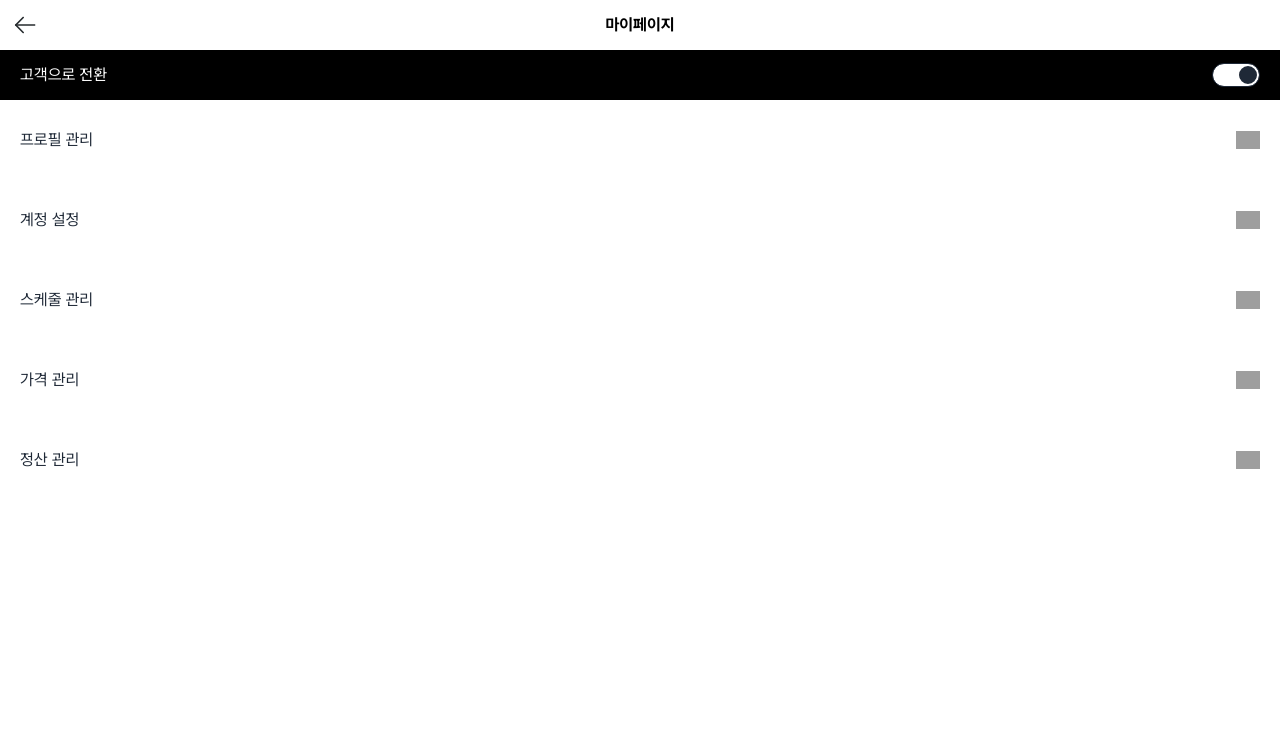
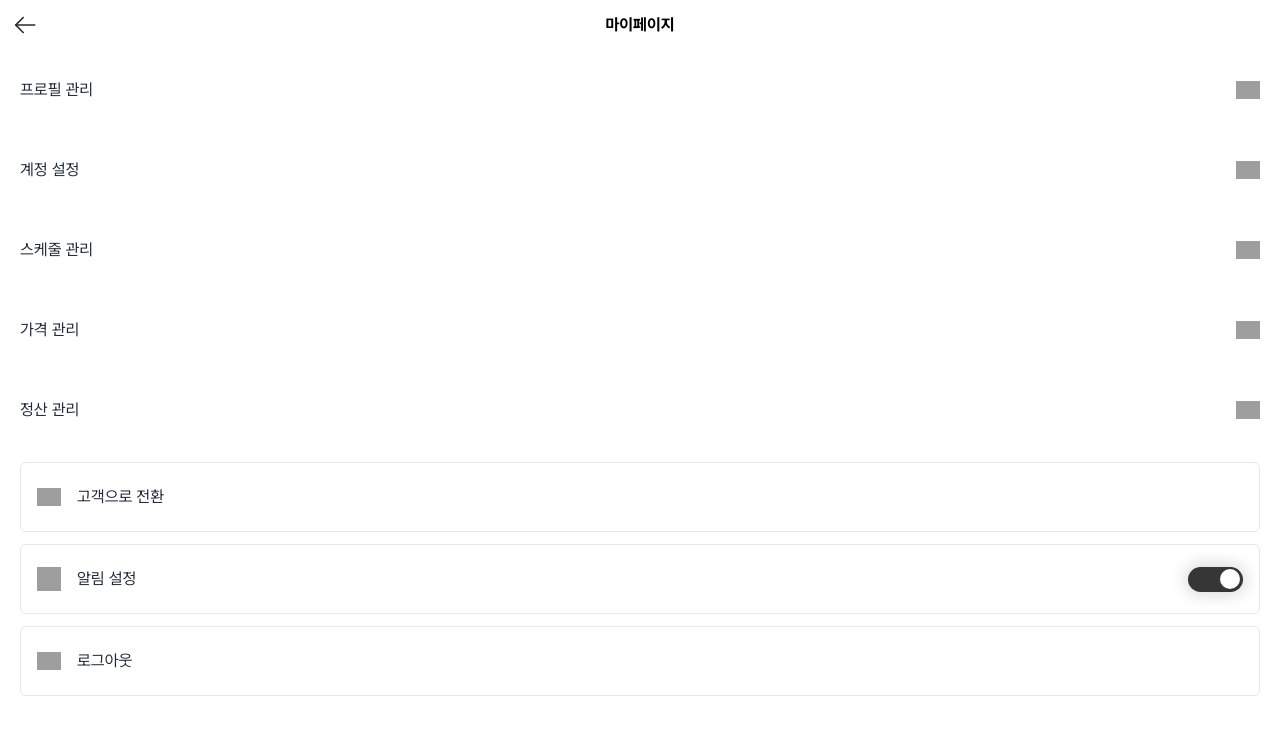
Before and after one commit to 2-PERSONULL/mfc-front, a Next.js app: page /partner/mypage/menu in a window 1280 px wide. Shown: the top 734 px of the page. Built offline with nearby package versions, Linux system fonts and the light colour scheme; grey boxes are pictures that could not be loaded.

Commit message:
feat: 파트너 마이페이지 메뉴 컴포넌트 추가

```diff
--- a/src/app/globals.css
+++ b/src/app/globals.css
@@ -67,3 +67,39 @@ body::-webkit-scrollbar {
 .animate-slide-down {
   animation: slide-down 0.5s forwards;
 }
+
+.toggleSwitch {
+  width: 55px;
+  height: 25px;
+  display: block;
+  position: relative;
+  border-radius: 30px;
+  background-color: #fff;
+  box-shadow: 0 0 16px 3px rgba(0 0 0 / 15%);
+  cursor: pointer;
+}
+
+.toggleSwitch .toggleButton {
+  width: 20px;
+  height: 20px;
+  position: absolute;
+  top: 50%;
+  left: 4px;
+  transform: translateY(-50%);
+  border-radius: 50%;
+  background: #363636;
+}
+
+#toggle:checked ~ .toggleSwitch {
+  background: #363636;
+}
+
+#toggle:checked ~ .toggleSwitch .toggleButton {
+  left: calc(100% - 23px);
+  background: #fff;
+}
+
+.toggleSwitch,
+.toggleButton {
+  transition: all 0.2s ease-in;
+}
--- a/src/app/partner/mypage/menu/page.tsx
+++ b/src/app/partner/mypage/menu/page.tsx
@@ -1,13 +1,11 @@
 import React from 'react'
 import GoBackHeader from '@/components/layouts/GoBackHeader'
-import ChangeRoleHeader from '@/components/layouts/ChangeRoleHeader'
 import MyPageMenu from '@/components/pages/partner/mypage/menu/MyPageMenu'
 
 export default function PartnerMyPageMenu() {
   return (
     <div>
       <GoBackHeader title="마이페이지" />
-      <ChangeRoleHeader />
       <MyPageMenu />
     </div>
   )
--- /dev/null
+++ b/src/app/partner/mypage/profile/page.tsx
@@ -0,0 +1,12 @@
+import React from 'react'
+import GoBackHeader from '@/components/layouts/GoBackHeader'
+import ProfileImage from '@/components/pages/partner/mypage/profile/ProfileImage'
+
+export default function PartnerMyPageProfile() {
+  return (
+    <div>
+      <GoBackHeader title="프로필 관리" />
+      <ProfileImage />
+    </div>
+  )
+}
--- a/src/components/layouts/ChangeRoleHeader.tsx
+++ /dev/null
@@ -1,31 +0,0 @@
-'use client'
-
-import React, { useEffect, useState } from 'react'
-
-export default function ChangeRoleHeader() {
-  // 세션에서 역할 가져오는 것으로 바꿔야함
-  const role = 'partner'
-  const [changeRole, setChangeRole] = useState<boolean>(true)
-
-  useEffect(() => {
-    if (!changeRole) {
-      // 역할 변경 로직
-      console.log('역할 변경 로직')
-    }
-  }, [changeRole])
-
-  return (
-    <div className="w-full h-[50px] bg-black flex items-center justify-between px-5">
-      <h1 className="text-white text-[16px] align-middle flex items-center font-Pretendard">
-        {role === 'partner' ? '고객으로' : '파트너로'} 전환
-      </h1>
-
-      <input
-        onChange={() => setChangeRole(!changeRole)}
-        type="checkbox"
-        className="toggle "
-        checked={changeRole}
-      />
-    </div>
-  )
-}
--- /dev/null
+++ b/src/components/pages/partner/mypage/menu/ChangeRole.tsx
@@ -0,0 +1,18 @@
+import React from 'react'
+import Image from 'next/image'
+
+export default function ChangeRole() {
+  const role = 'partner'
+  return (
+    <div className="flex border border-gray-200 rounded-[6px] mx-5 mt-3 h-[70px] items-center px-4">
+      <Image
+        src="https://personull-bucket.s3.ap-northeast-2.amazonaws.com/icon/change-role.svg"
+        alt="logout"
+        width={24}
+        height={24}
+        className="mr-4"
+      />
+      <p> {role === 'partner' ? '고객으로' : '파트너로'} 전환</p>
+    </div>
+  )
+}
--- /dev/null
+++ b/src/components/pages/partner/mypage/menu/Logout.tsx
@@ -0,0 +1,17 @@
+import React from 'react'
+import Image from 'next/image'
+
+export default function Logout() {
+  return (
+    <div className="flex border border-gray-200 rounded-[6px] mx-5 mt-3 h-[70px] items-center px-4">
+      <Image
+        src="https://personull-bucket.s3.ap-northeast-2.amazonaws.com/icon/exit.svg"
+        alt="logout"
+        width={24}
+        height={24}
+        className="mr-4"
+      />
+      <p>로그아웃</p>
+    </div>
+  )
+}
--- a/src/components/pages/partner/mypage/menu/MyPageMenu.tsx
+++ b/src/components/pages/partner/mypage/menu/MyPageMenu.tsx
@@ -2,6 +2,9 @@ import React from 'react'
 import Image from 'next/image'
 import Link from 'next/link'
 import PartnerMyPageMenuData from '@/libs/partnerMyPageData'
+import Logout from '@/components/pages/partner/mypage/menu/Logout'
+import SettingAlert from './SettingAlert'
+import ChangeRole from './ChangeRole'
 
 export default function MyPageMenu() {
   const menuData = PartnerMyPageMenuData
@@ -26,6 +29,9 @@ export default function MyPageMenu() {
           </li>
         ))}
       </ul>
+      <ChangeRole />
+      <SettingAlert />
+      <Logout />
     </div>
   )
 }
--- /dev/null
+++ b/src/components/pages/partner/mypage/menu/SettingAlert.tsx
@@ -0,0 +1,25 @@
+'use client'
+
+import React, { useState } from 'react'
+import Image from 'next/image'
+import CommonToggle from '@/components/ui/toggle/CommonToggle'
+
+export default function SettingAlert() {
+  const [isChecked, setIsChecked] = useState(true)
+
+  return (
+    <div className="flex border border-gray-200 rounded-[6px] mx-5 mt-3 h-[70px] items-center justify-between px-4">
+      <div className="flex">
+        <Image
+          src="https://personull-bucket.s3.ap-northeast-2.amazonaws.com/icon/alert.svg"
+          alt="logout"
+          width={24}
+          height={24}
+          className="mr-4"
+        />
+        <p>알림 설정</p>
+      </div>
+      <CommonToggle isChecked={isChecked} setIsChecked={setIsChecked} />
+    </div>
+  )
+}
--- /dev/null
+++ b/src/components/pages/partner/mypage/profile/ProfileImage.tsx
@@ -0,0 +1,19 @@
+import React from 'react'
+import Image from 'next/image'
+
+export default function ProfileImage() {
+  return (
+    <div>
+      <div className="w-[100px] h-[100px] left-1/2 translate-x-[-50%] relative">
+        <Image
+          src="/images/test-profile.jpg"
+          alt="profile image"
+          fill
+          priority
+          sizes="(max-width: 100px) 100vw, 100px"
+          className="object-cover rounded-full mr-1"
+        />
+      </div>
+    </div>
+  )
+}
--- /dev/null
+++ b/src/components/ui/toggle/CommonToggle.tsx
@@ -0,0 +1,29 @@
+import React from 'react'
+
+type ToggleComponentProps = {
+  isChecked: boolean
+  setIsChecked: (value: boolean) => void
+}
+
+function ToggleComponent({ isChecked, setIsChecked }: ToggleComponentProps) {
+  const handleToggle = (event: React.ChangeEvent<HTMLInputElement>) => {
+    setIsChecked(event.target.checked)
+  }
+
+  return (
+    <>
+      <input
+        type="checkbox"
+        id="toggle"
+        hidden
+        defaultChecked={isChecked}
+        onChange={handleToggle}
+      />
+      <label htmlFor="toggle" className="toggleSwitch">
+        <span className="toggleButton" />
+      </label>
+    </>
+  )
+}
+
+export default ToggleComponent
```
Also changed, not shown: .eslintrc.json, 1 other file (tests, documents, lock files or other folders).
